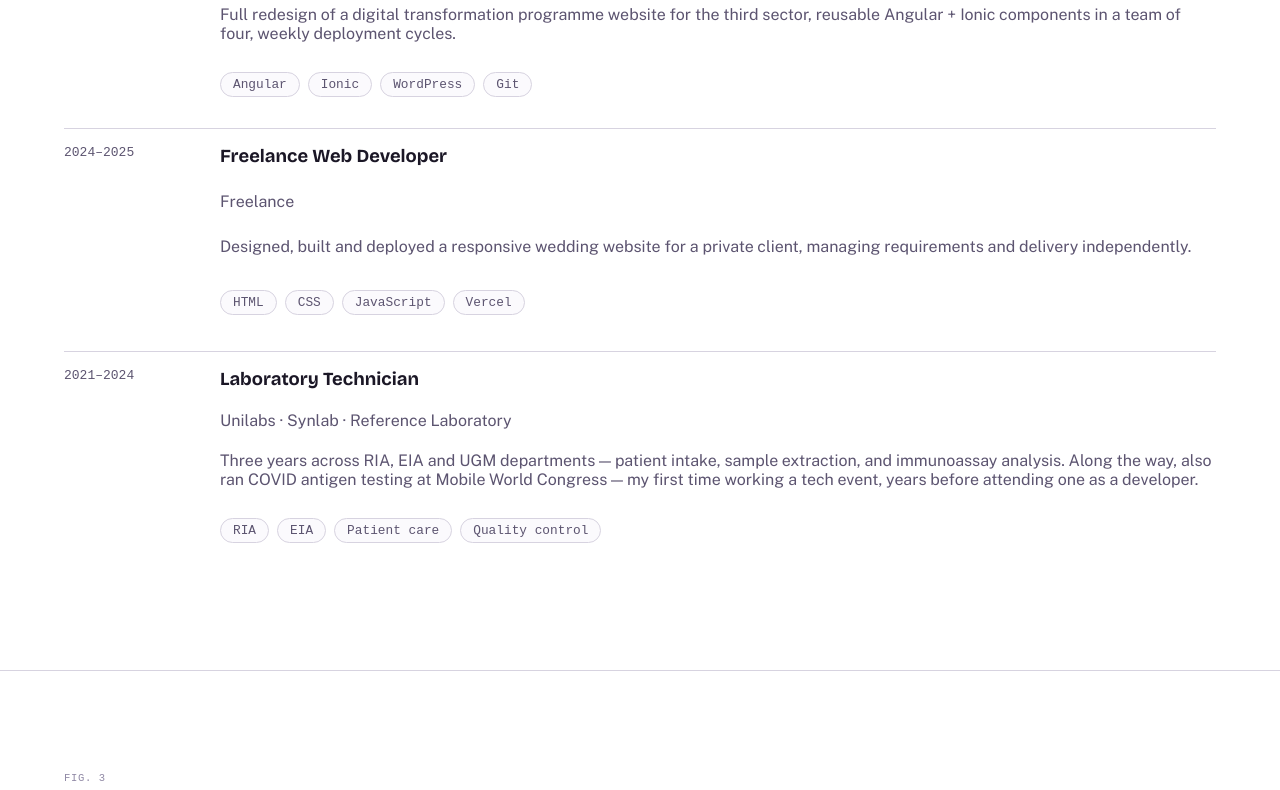
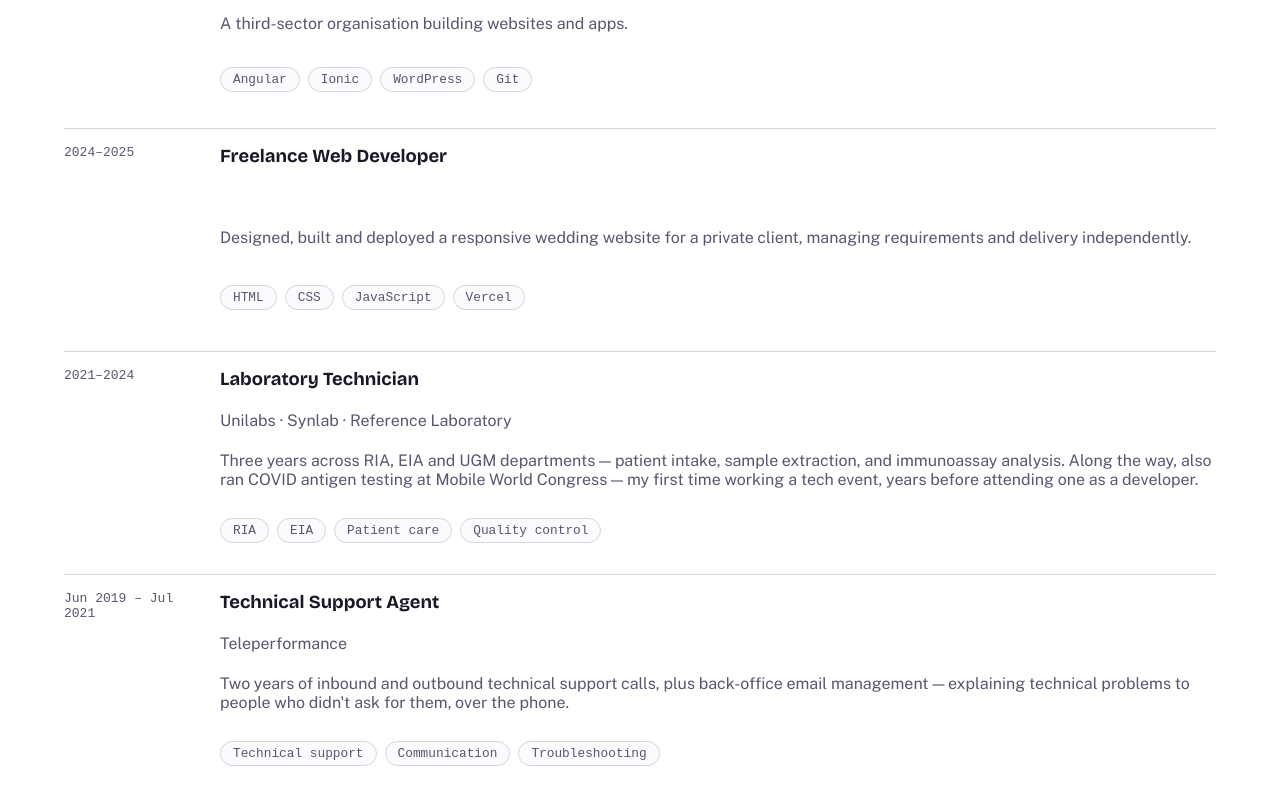
Before and after one commit to mee96/portfoli.v2, an Angular app in the folder frontend/: page / in a window 1280 px wide. Shown: the part 1780-2570 px from the top of the page. Built offline with nearby package versions, Linux system fonts and the light colour scheme; a web font is replaced by a local one.

Commit message:
feat: finalize Experience section with 4 real entries and Fundació Esplai description

```diff
--- a/frontend/src/app/core/data/experience.data.ts
+++ b/frontend/src/app/core/data/experience.data.ts
@@ -2,7 +2,7 @@ import { ExperienceEntry } from '../models/experience.model';
 
 export const EXPERIENCE: ExperienceEntry[] = [
   {
-    id: 'esplai-job',
+    id: 'esplai',
     active: true,
     org: 'Fundació Esplai',
     chips: ['Angular', 'Ionic', 'WordPress', 'Git'],
@@ -10,23 +10,22 @@ export const EXPERIENCE: ExperienceEntry[] = [
       en: {
         dt: 'Mar 2026 – Present',
         t: 'Junior Web Developer',
-        d: 'Full redesign of a digital transformation programme website for the third sector, reusable Angular + Ionic components in a team of four, weekly deployment cycles.',
+        d: 'A third-sector organisation building websites and apps.',
       },
       es: {
         dt: 'Mar 2026 – Actualidad',
         t: 'Desarrolladora Web Junior',
-        d: 'Rediseño completo del sitio de un programa de transformación digital del tercer sector, componentes reutilizables en Angular e Ionic en un equipo de cuatro, ciclos de despliegue semanales.',
+        d: 'Una organización del tercer sector que construye webs y aplicaciones.',
       },
       ca: {
         dt: 'Mar 2026 – Actualitat',
         t: 'Desenvolupadora Web Júnior',
-        d: "Redisseny complet del web d'un programa de transformació digital del tercer sector, components reutilitzables en Angular i Ionic en un equip de quatre, cicles de desplegament setmanals.",
+        d: 'Una organització del tercer sector que construeix webs i aplicacions.',
       },
     },
   },
   {
-    id: 'freelance-wedding',
-    org: 'Freelance',
+    id: 'freelance',
     chips: ['HTML', 'CSS', 'JavaScript', 'Vercel'],
     translations: {
       en: {
@@ -47,7 +46,7 @@ export const EXPERIENCE: ExperienceEntry[] = [
     },
   },
   {
-    id: 'lab-technician',
+    id: 'lab',
     org: 'Unilabs · Synlab · Reference Laboratory',
     chips: ['RIA', 'EIA', 'Patient care', 'Quality control'],
     translations: {
@@ -68,4 +67,26 @@ export const EXPERIENCE: ExperienceEntry[] = [
       },
     },
   },
+  {
+    id: 'teleperformance',
+    org: 'Teleperformance',
+    chips: ['Technical support', 'Communication', 'Troubleshooting'],
+    translations: {
+      en: {
+        dt: 'Jun 2019 – Jul 2021',
+        t: 'Technical Support Agent',
+        d: "Two years of inbound and outbound technical support calls, plus back-office email management — explaining technical problems to people who didn't ask for them, over the phone.",
+      },
+      es: {
+        dt: 'Jun 2019 – Jul 2021',
+        t: 'Agente de Soporte Técnico',
+        d: 'Dos años de llamadas de soporte técnico entrantes y salientes, más gestión de back-office por correo — explicando problemas técnicos a gente que no los había pedido, por teléfono.',
+      },
+      ca: {
+        dt: 'Jun 2019 – Jul 2021',
+        t: 'Agent de Suport Tècnic',
+        d: 'Dos anys de trucades de suport tècnic entrants i sortints, més gestió de back-office per correu — explicant problemes tècnics a gent que no els havia demanat, per telèfon.',
+      },
+    },
+  },
 ];
--- a/frontend/src/app/core/models/experience.model.ts
+++ b/frontend/src/app/core/models/experience.model.ts
@@ -9,7 +9,7 @@ export interface ExperienceTranslation {
 export interface ExperienceEntry {
   id: string;
   active?: boolean;
-  org: string;
+  org?: string;
   chips: string[];
   translations: Record<Lang, ExperienceTranslation>;
 }
--- a/frontend/src/app/shared/ui/log-entry/log-entry.html
+++ b/frontend/src/app/shared/ui/log-entry/log-entry.html
@@ -6,7 +6,9 @@
       <span class="badge">{{ activeLabel }}</span>
     }
   </h4>
-  <p class="org">{{ org }}</p>
+  @if (org) {
+    <p class="org">{{ org }}</p>
+  }
   @if (description) {
     <p class="description">{{ description }}</p>
   }
--- a/frontend/src/app/shared/ui/log-entry/log-entry.ts
+++ b/frontend/src/app/shared/ui/log-entry/log-entry.ts
@@ -10,7 +10,7 @@ import { Chip } from '../chip/chip';
 export class LogEntry {
   @Input({ required: true }) dt!: string;
   @Input({ required: true }) title!: string;
-  @Input({ required: true }) org!: string;
+  @Input() org?: string;
   @Input() description?: string;
   @Input({ required: true }) chips!: string[];
   @Input() active = false;
```
Also changed, not shown: 2 other files (tests, documents, lock files or other folders).
